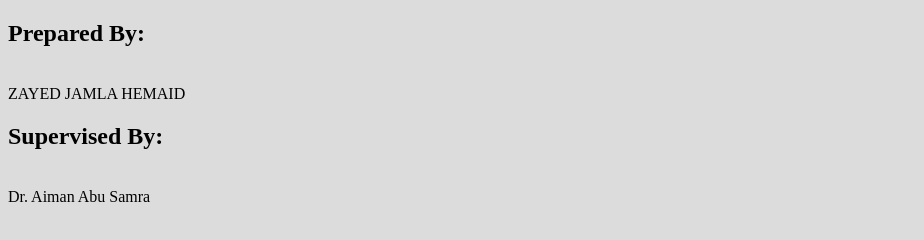
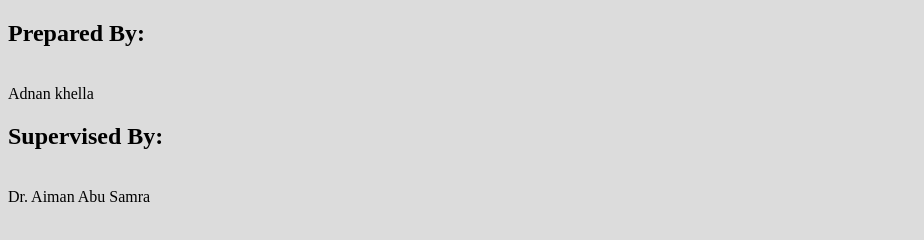
Before and after one commit to adnan1852001/Browser-Server, a plain HTML site: page index.html in a window 1280 px wide. Shown: the part 46-286 px from the top of the page, without its empty margins (0-924 px from the left). Drawn offline with Linux system fonts and the light colour scheme.

Commit message:
Update index.html

```diff
--- a/index.html
+++ b/index.html
@@ -13,7 +13,7 @@ p{ text-align: center;}
 
 <body >
 <h1 style="color:#ADD8E6;"> WEB SERVER AND BORWSER </h1>
-    <p style="color:black;"> <h2>Prepared By: </h2> <br>  ZAYED JAMLA HEMAID </p>
+    <p style="color:black;"> <h2>Prepared By: </h2> <br>  Adnan khella </p>
 	<p style="color:black;"> <h2>Supervised By:  </h2> <br>  Dr. Aiman Abu Samra </p>
 
 </body>
```
